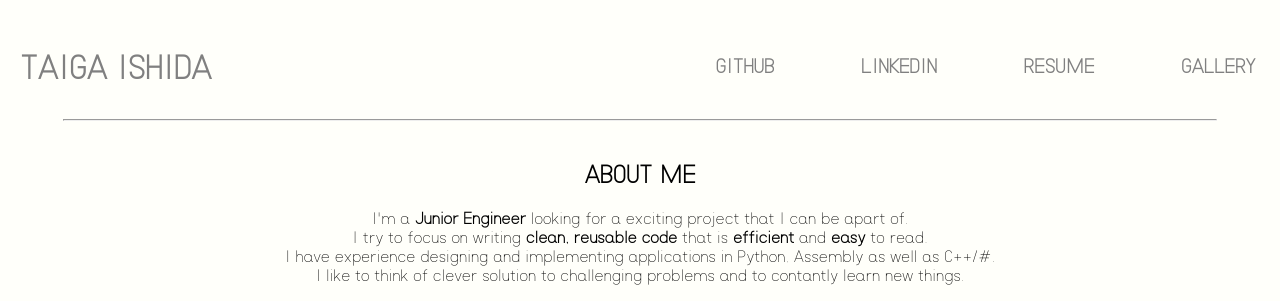
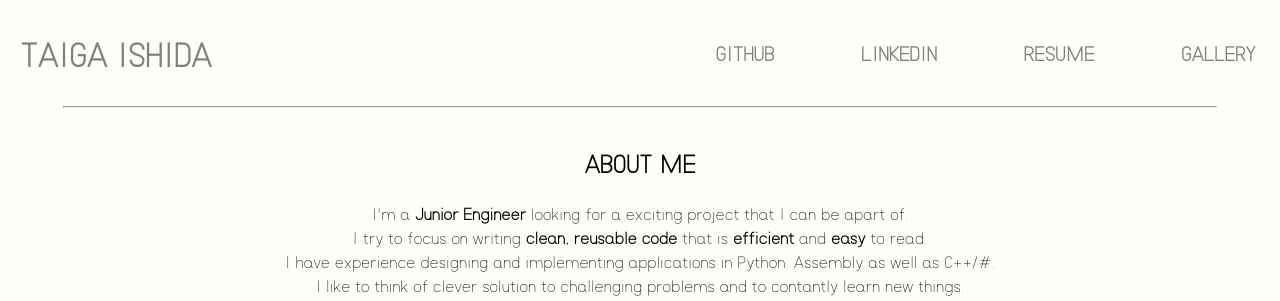
Before and after one commit to TonyTheTaiga/taigaishida, a Flask app: page / in a window 1280 px wide. Shown: the top 301 px of the page. Run offline with Flask 2, Linux system fonts and the light colour scheme.

Commit message:
minor changes

```diff
--- a/app/static/styles/main.css
+++ b/app/static/styles/main.css
@@ -10,6 +10,7 @@
     padding-left: env(safe-area-inset-left);
     padding-right: env(safe-area-inset-right);
     font-family: koushiki;
+    line-height: 1.5;
 }
 
 a {
@@ -34,7 +35,7 @@
 
 #navigation {
     display: flex;
-    padding: 20px;
+    padding: 10px 20px 10px 20px;
     padding-bottom: 0;
     align-content: center;
     align-items: center;
@@ -44,6 +45,8 @@
 #navigation h1 {
     font-size: 2em;
     flex-grow: 2;
+    margin-top: 20px;
+    margin-bottom: 20px;
 }
 
 #navigation ul {
--- a/app/templates/index.html
+++ b/app/templates/index.html
@@ -34,8 +34,8 @@
                 from coinmarketcap’s API and returns it to users.<br>Implemented a modular design by separating the
                 bot functions from the
                 main functions.<br>Also improved runtime by storing the coin ID’s in a hashmap on startup.
-                <img src="{{ url_for('static', filename='imgs/slackbotGIF.gif') }}" alt="slackbot demo">
             </p>
+            <img src="{{ url_for('static', filename='imgs/slackbotGIF.gif') }}" alt="slackbot demo">
         </article>
         <article>
             <h1><a href="https://github.com/TonyTheTaiga/Invaders" target="_">Embedded Space Invaders Clone</a></h1>
```
